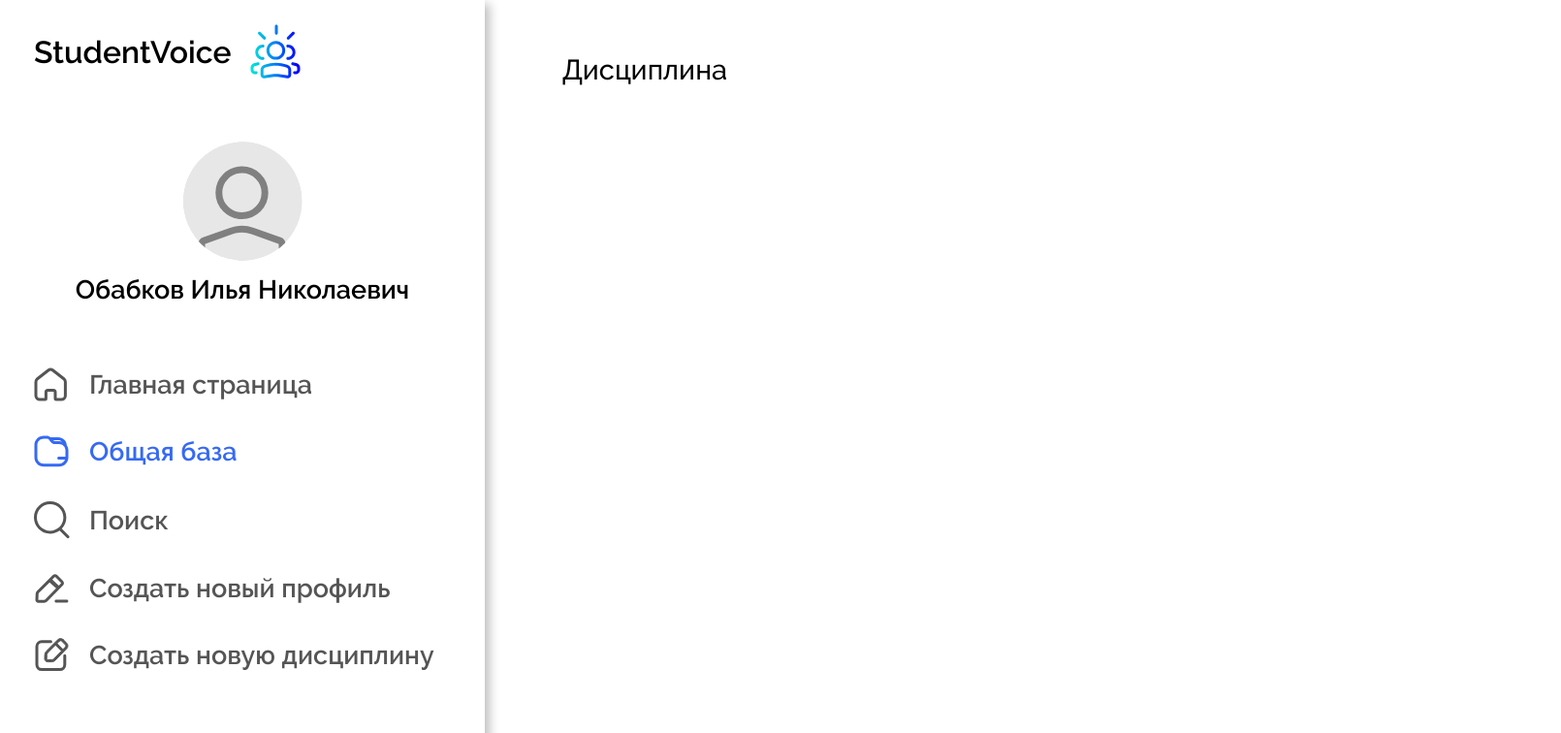
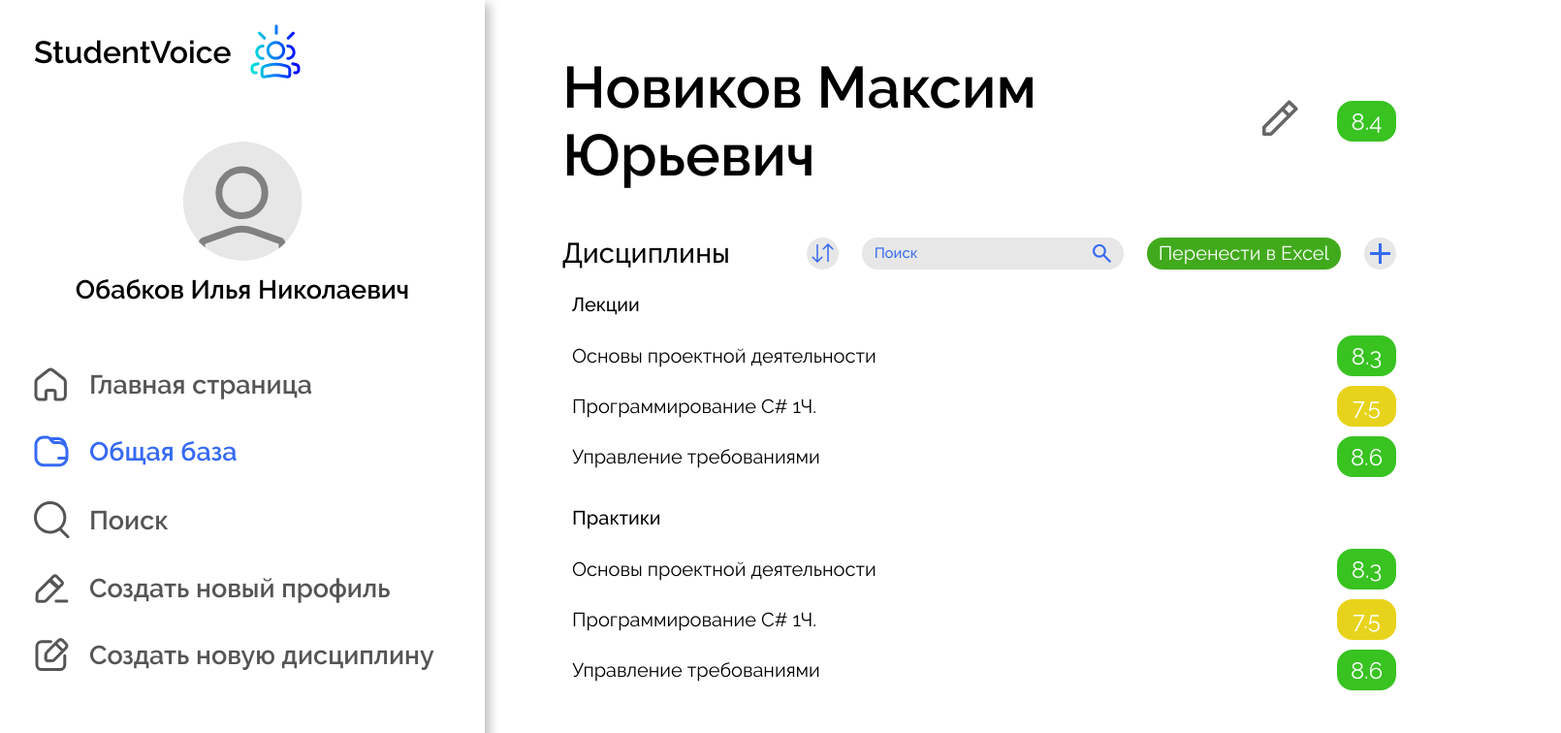
Before and after one commit to Novators-Mobile/studentvoice, a React (Vite) app: page /institutes/1/discipline/0 in a window 1280 px wide. Shown: the top 756 px of the page at 97% size, 1610 px wide, since content can reach past the window. Built offline with nearby package versions, Linux system fonts and the light colour scheme.

Commit message:
[add] Teacher and Discipline pages

```diff
--- a/src/App.tsx
+++ b/src/App.tsx
@@ -4,8 +4,7 @@ import Login from './pages/Login';
 import Institutes from './pages/Institutes/Institutes';
 import Sidemenu from './components/Sidemenu';
 import Institute from './pages/Institutes/Institute';
-import Teacher from './pages/Teacher/Teacher';
-import Discipline from './pages/Discipline/Discipline';
+import ItemInfo from './pages/ItemInfo/ItemInfo';
 
 export default function App() {
   return (
@@ -17,8 +16,8 @@ export default function App() {
           <Route index element={<div>Главная страница</div>} />
           <Route path='/institutes' element={<Institutes />} />
           <Route path='/institutes/:instituteId' element={<Institute />} />
-          <Route path='/institutes/:instituteId/teacher/:itemId' element={<Teacher />} />
-          <Route path='/institutes/:instituteId/discipline/:itemId' element={<Discipline />} />
+          <Route path='/institutes/:instituteId/teacher/:itemId' element={<ItemInfo />} />
+          <Route path='/institutes/:instituteId/discipline/:itemId' element={<ItemInfo />} />
         </Route>
       </Routes>
     </BrowserRouter>
--- /dev/null
+++ b/src/components/List/List.tsx
@@ -0,0 +1,57 @@
+import React from 'react'
+import ListItem from './ListItem'
+import Tools from '../Tools'
+
+type TListItem = {
+  title: string,
+  rating: number
+}
+
+type Props = {
+  type: string,
+  title: string,
+  list: TListItem[]
+}
+
+function List({ type, title, list }: Props) {
+
+  return (
+    <>
+      <div className="list__wrapper">
+        <div className="list">
+          <p className="list__title">{title}</p>
+        </div>
+
+        <Tools />
+      </div>
+
+      <div className="list__items">
+        <p className="list__subtitle">Лекции</p>
+        <ul className="list__lectures">
+          {list.map((item, index) => (
+            <ListItem
+              key={index}
+              id={index}
+              type={type}
+              title={item.title}
+              rating={item.rating} />
+          ))}
+        </ul>
+
+        <p className="list__subtitle">Практики</p>
+        <ul className="list__practices">
+          {list.map((item, index) => (
+            <ListItem
+              key={index}
+              id={index}
+              type={type}
+              title={item.title}
+              rating={item.rating} />
+          ))}
+        </ul>
+      </div>
+    </>
+  )
+}
+
+export default React.memo(List)
--- /dev/null
+++ b/src/components/List/ListItem.tsx
@@ -0,0 +1,25 @@
+import { Link, useLocation } from "react-router-dom"
+import Rating from "../Rating"
+import React, { useMemo } from "react";
+
+type Props = {
+  id: number;
+  title: string;
+  rating: number;
+  type: string;
+}
+
+function ListItem({ id, title, rating, type }: Props) {
+  const location = useLocation();
+  const linkPath = useMemo(() => `${location.pathname}/${type}/${id}`, [location.pathname, type, id]);
+
+  return (
+    <li className="list__item">
+      <Link to={linkPath} className="list__item_link">{title}</Link>
+
+      <Rating rating={rating} />
+    </li>
+  )
+}
+
+export default React.memo(ListItem)
--- /dev/null
+++ b/src/components/TitleBlock.tsx
@@ -0,0 +1,28 @@
+import React from 'react';
+import Rating from './Rating';
+
+type Props = {
+  title: string,
+  rating: number,
+  editBtn?: boolean
+}
+
+function TitleBlock({ title, rating, editBtn = true }: Props) {
+  return (
+    <div className="title-block">
+      <h1 className="title-block__title title">{title}</h1>
+
+      {editBtn &&
+      <button className="title-block__edit-btn">
+        <svg xmlns="http://www.w3.org/2000/svg" width="41" height="42" viewBox="0 0 41 42" fill="none">
+          <path d="M2 39.5H9.92831L39 10.4283L31.0708 2.5L2 31.5717V39.5Z" stroke="#666666" strokeWidth="4" strokeLinejoin="round"/>
+          <path d="M23.1426 10.4282L31.0709 18.3565" stroke="#666666" strokeWidth="4" strokeLinecap="round" strokeLinejoin="round"/>
+        </svg>
+      </button>}
+
+      <Rating rating={rating} />
+    </div>
+  );
+}
+
+export default React.memo(TitleBlock);
--- /dev/null
+++ b/src/components/Tools.tsx
@@ -0,0 +1,45 @@
+import React from 'react';
+
+type Props = {
+  isEditing?: boolean,
+  editBtn?: boolean,
+  editBtnHandler?: () => void,
+  saveBtnHandler?: () => void
+}
+
+function Tools({ isEditing, editBtn, editBtnHandler, saveBtnHandler }: Props) {
+  return (
+    <div className="dropdown__tools">
+      <button className="dropdown__icon">
+        <svg xmlns="http://www.w3.org/2000/svg" width="23" height="20" viewBox="0 0 23 20" fill="none">
+          <path d="M5.46967 19.5303C5.76256 19.8232 6.23744 19.8232 6.53033 19.5303L11.3033 14.7574C11.5962 14.4645 11.5962 13.9896 11.3033 13.6967C11.0104 13.4038 10.5355 13.4038 10.2426 13.6967L6 17.9393L1.75736 13.6967C1.46447 13.4038 0.989592 13.4038 0.696699 13.6967C0.403806 13.9896 0.403806 14.4645 0.696699 14.7574L5.46967 19.5303ZM5.25 1L5.25 19H6.75L6.75 1H5.25Z" fill="#366AF3"/>
+          <path d="M17.5303 0.46967C17.2374 0.176777 16.7626 0.176777 16.4697 0.46967L11.6967 5.24264C11.4038 5.53553 11.4038 6.01041 11.6967 6.3033C11.9896 6.59619 12.4645 6.59619 12.7574 6.3033L17 2.06066L21.2426 6.3033C21.5355 6.59619 22.0104 6.59619 22.3033 6.3033C22.5962 6.01041 22.5962 5.53553 22.3033 5.24264L17.5303 0.46967ZM17.75 19L17.75 1H16.25L16.25 19H17.75Z" fill="#366AF3"/>
+        </svg>
+      </button>
+
+      <input type="text" className="dropdown__tools_search search-small" placeholder='Поиск' />
+      <button className="dropdown__tools_excel-btn excel-btn">Перенести в Excel</button>
+
+      {editBtn && !isEditing && (
+        <button className="dropdown__tools_edit-btn" onClick={editBtnHandler}>
+          Редактировать
+        </button>
+      )}
+
+      {isEditing &&(
+        <button className="dropdown__save-btn" onClick={saveBtnHandler}>
+          Готово
+        </button>
+      )}
+
+      {isEditing || !editBtn &&
+      <button className="dropdown__icon">
+        <svg xmlns="http://www.w3.org/2000/svg" width="21" height="21" viewBox="0 0 21 21" fill="none">
+          <path d="M21 12H12V21H9V12H0V9H9V0H12V9H21V12Z" fill="#366AF3"/>
+        </svg>
+      </button>}
+    </div>
+  );
+}
+
+export default React.memo(Tools);
--- a/src/pages/Discipline/Discipline.tsx
+++ /dev/null
@@ -1,11 +0,0 @@
-import React from "react"
-
-function Discipline() {
-  return (
-    <div className='discipline'>
-      Дисциплина
-    </div>
-  )
-}
-
-export default React.memo(Discipline)
--- a/src/pages/Institutes/Institute.tsx
+++ b/src/pages/Institutes/Institute.tsx
@@ -1,6 +1,6 @@
-import React from 'react'
-import Dropdown from '../../components/Dropdown/Dropdown'
-import Rating from '../../components/Rating'
+import React from 'react';
+import Dropdown from '../../components/Dropdown/Dropdown';
+import TitleBlock from '../../components/TitleBlock';
 
 const subjectsList = [
   {
@@ -43,17 +43,11 @@ const teachersList = [
 function Institute() {
   return (
     <div className='institute'>
-      <div className="institute__title-block">
-        <h1 className="institute__title title">Институт радиоэлектроники и информационных технологий-РТФ</h1>
-        <Rating rating={8.3} />
-      </div>
+      <TitleBlock title='Институт экономики и управления' rating={7.1} editBtn={false} />
 
-      <div className="institute__disciplines">
-        <Dropdown type='discipline' title='Дисциплины' list={subjectsList} />
-      </div>
-      <div className="institute__teachers">
-        <Dropdown type='teacher' title='Преподаватели' list={teachersList} />
-      </div>
+      <Dropdown type='discipline' title='Дисциплины' list={subjectsList} />
+
+      <Dropdown type='teacher' title='Преподаватели' list={teachersList} />
     </div>
   )
 }
--- /dev/null
+++ b/src/pages/ItemInfo/ItemInfo.tsx
@@ -0,0 +1,61 @@
+import React from 'react';
+import TitleBlock from '../../components/TitleBlock';
+import List from '../../components/List/List';
+
+const subjectsList = [
+  {
+    title: 'Основы проектной деятельности',
+    rating: 8.3,
+    lecture: true,
+    practive: true
+  },
+  {
+    title: 'Программирование C# 1Ч.',
+    rating: 7.5,
+    lecture: false,
+    practive: true
+  },
+  {
+    title: 'Управление требованиями',
+    rating: 8.6,
+    lecture: false,
+    practive: true
+  }
+]
+
+const lessonsList = [
+  {
+    title: 'Основы проектной деятельности (17.09.24)',
+    rating: 8.3,
+    type: 'lecture'
+  },
+  {
+    title: 'Основы проектной деятельности (17.09.24)',
+    rating: 8.3,
+    type: 'practice'
+  },
+  {
+    title: 'Основы проектной деятельности (17.09.24)',
+    rating: 8.3,
+    type: 'practice'
+  },
+  {
+    title: 'Основы проектной деятельности (17.09.24)',
+    rating: 8.3,
+    type: 'practice'
+  },
+]
+
+function ItemInfo() {
+  return (
+    <div className='item-info'>
+      <TitleBlock title='Новиков Максим Юрьевич' rating={8.4} />
+
+      <List type='discipline' title='Дисциплины' list={subjectsList} />
+
+      <List type='lesson' title='Пары' list={lessonsList} />
+    </div>
+  );
+}
+
+export default React.memo(ItemInfo);
--- a/src/pages/Teacher/Teacher.tsx
+++ /dev/null
@@ -1,11 +0,0 @@
-import React from "react"
-
-function Teacher() {
-  return (
-    <div className='teacher'>
-      Преподаватель
-    </div>
-  )
-}
-
-export default React.memo(Teacher)
--- a/src/styles/style.css
+++ b/src/styles/style.css
@@ -230,6 +230,60 @@ body {
 
 /* Dropdown - end */
 
+
+/* List - start */
+
+.list__wrapper {
+  display: flex;
+  justify-content: space-between;
+  margin-bottom: 20px;
+
+  width: 860px;
+}
+
+.list {
+  display: flex;
+  align-items: center;
+  height: 42px;
+
+}
+
+.list__items {
+  margin-left: 10px;
+  margin-bottom: 60px;
+  max-width: 850px;
+}
+
+.list__subtitle {
+  font-size: 20px;
+  margin-bottom: 20px;
+}
+
+.list__subtitle:last-of-type {
+  margin-top: 30px;
+}
+
+.list__item {
+  display: flex;
+  align-items: center;
+  margin-bottom: 10px;
+}
+
+.list__item:last-of-type {
+  margin-bottom: 0;
+}
+
+.list__item_link {
+  width: 100%;
+  display: block;
+
+  font-size: 20px;
+  font-weight: 400;
+}
+
+/* List - end */
+
+
 /* Login - start */
 
 .login__container {
@@ -428,10 +482,10 @@ body {
 
 /* Institute - start */
 
-.institute__title-block {
+.title-block {
   display: flex;
-  align-items: end;
-  justify-content: space-between;
+  align-items: center;
+  gap: 40px;
 
   margin-bottom: var(--margin-bottom-title);
 }
```
Also changed, not shown: src/components/Dropdown/Dropdown.tsx (+21 -28 lines), 1 other file (tests, documents, lock files or other folders).
